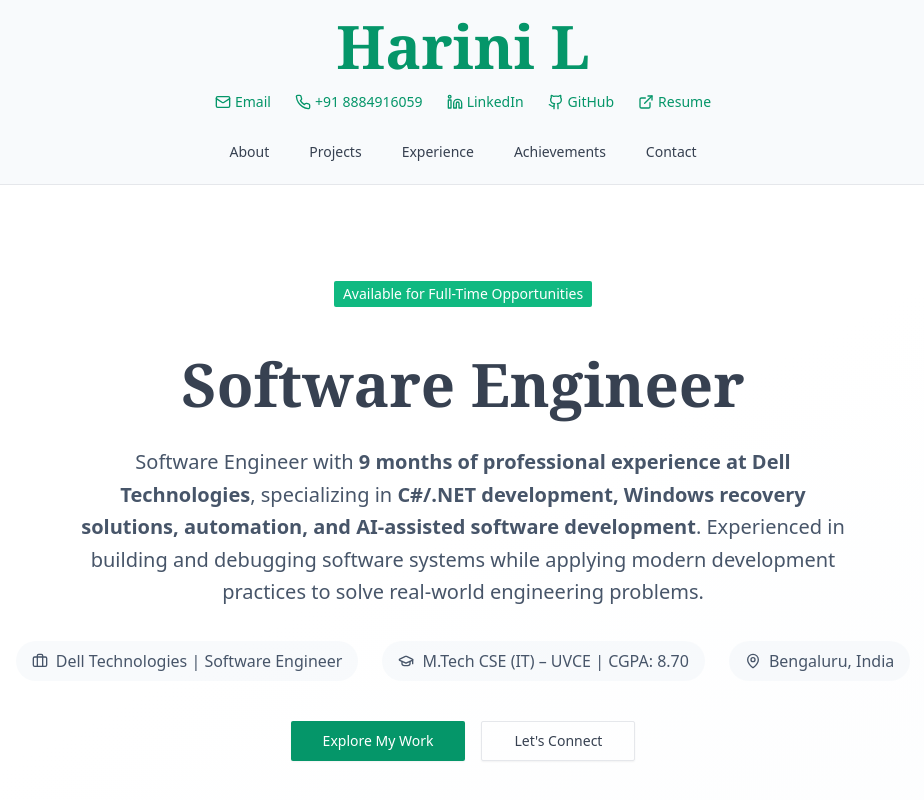
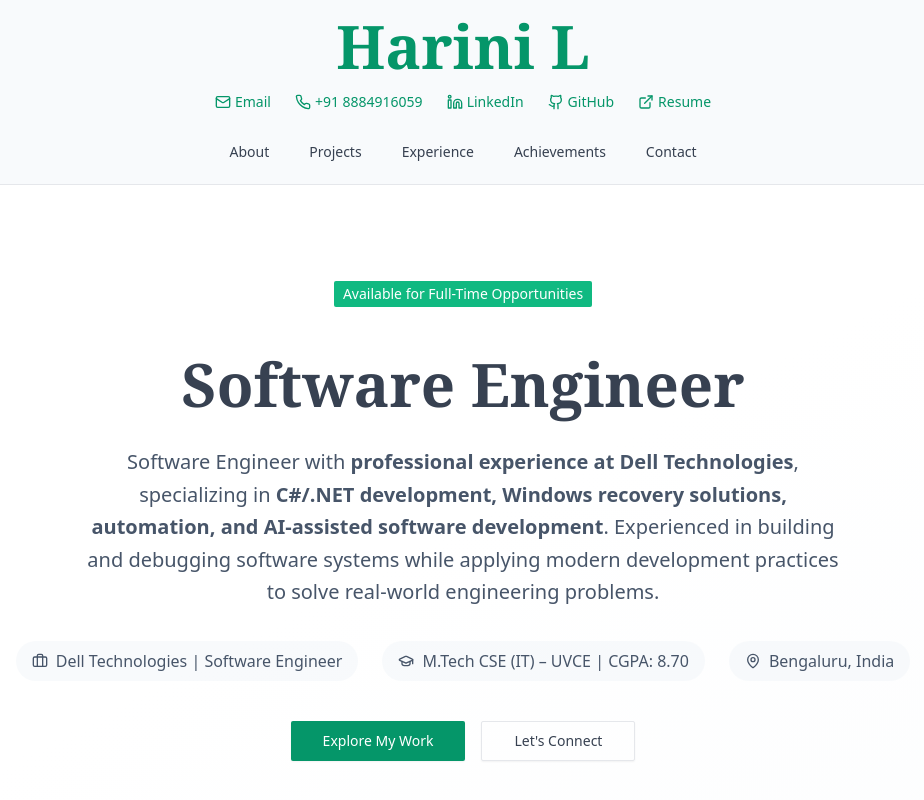
Before and after one commit to Harini410/PortFolio-02, a Next.js app: page / in a window 1280 px wide. Shown: the top 800 px of the page, without its empty margins (177-1101 px from the left). Built offline with nearby package versions, Linux system fonts and the light colour scheme; a web font is replaced by a local one.

Commit message:
Update page.tsx

```diff
--- a/app/page.tsx
+++ b/app/page.tsx
@@ -72,7 +72,7 @@ export default function Portfolio() {
     </h2>
 
     <p className="text-xl text-muted-foreground mb-8 max-w-3xl mx-auto leading-relaxed">
-      Software Engineer with <strong>9 months of professional experience at Dell Technologies</strong>,
+      Software Engineer with <strong>professional experience at Dell Technologies</strong>,
       specializing in <strong>C#/.NET development, Windows recovery solutions,
       automation, and AI-assisted software development</strong>. Experienced in
       building and debugging software systems while applying modern development
```
